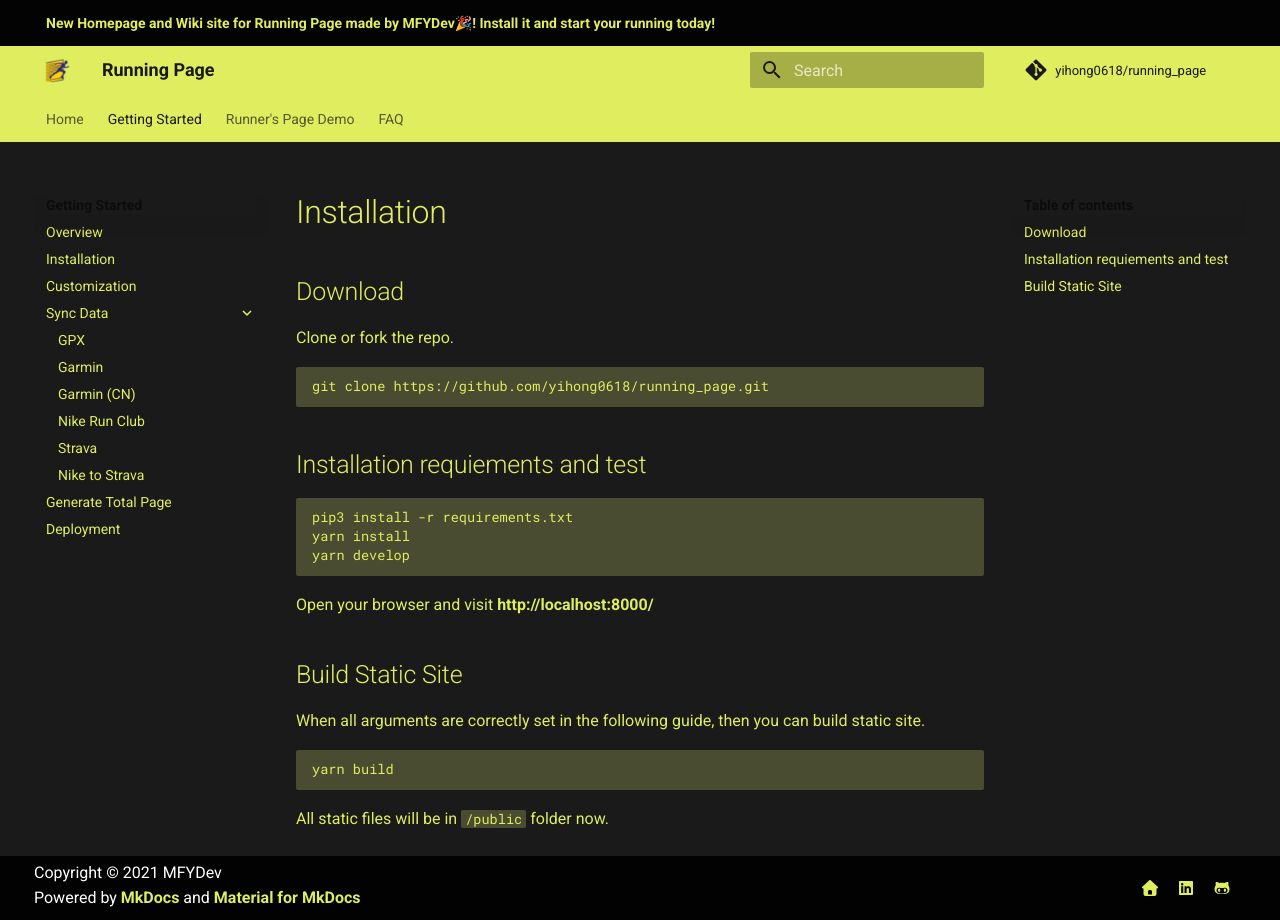
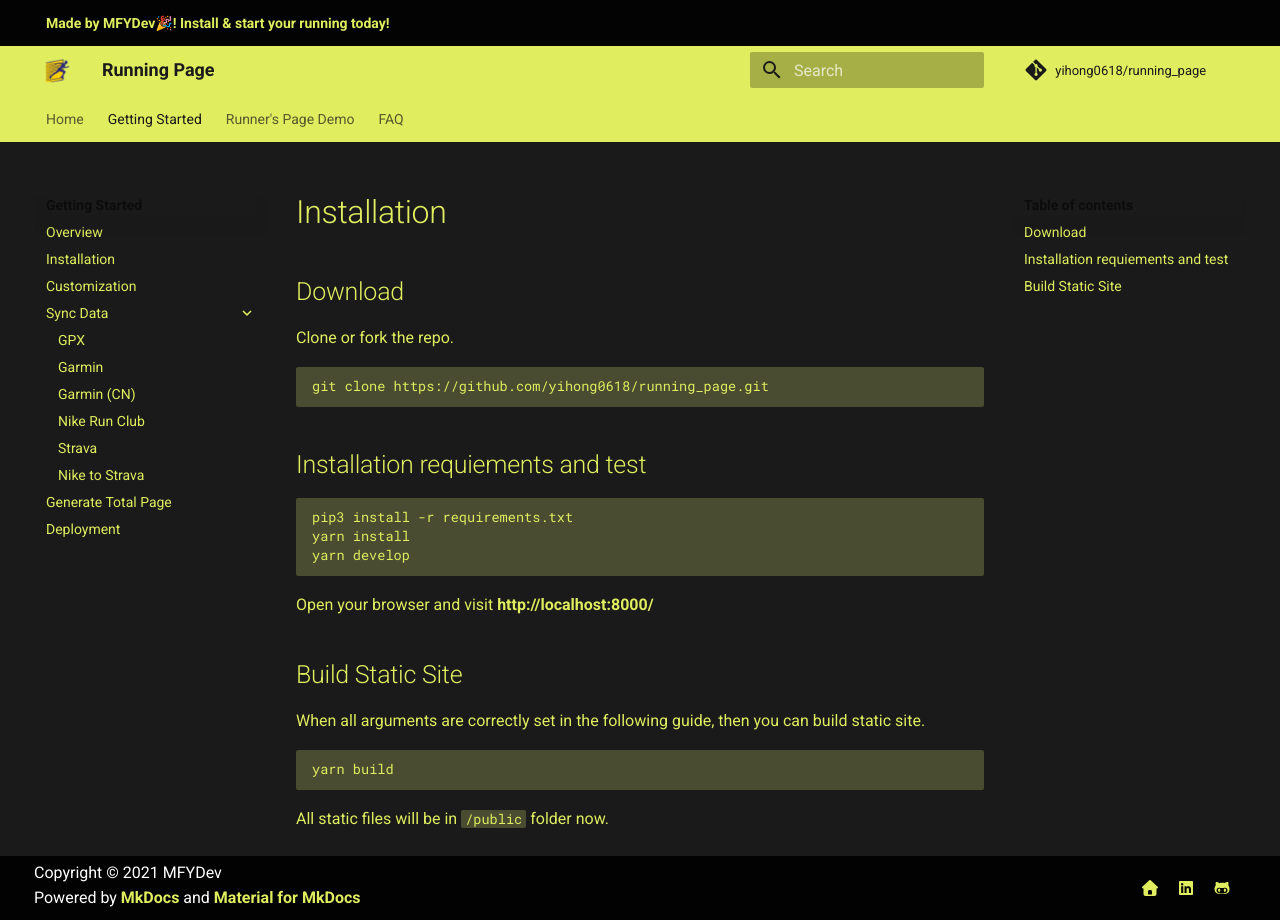
Before and after one commit to MFYDev/Running-Page-Wiki, an MkDocs documentation site: the page built from docs/installation.md, in a window 1280 px wide. Built offline with MkDocs 1.6.1 and Material for MkDocs 9.7.7, drawn with Linux system fonts in a browser that asks for light colours; comment, search, counter and statistics services are not loaded.

Commit message:
Make it fit mobile view

```diff
--- a/docs/overrides/main.html
+++ b/docs/overrides/main.html
@@ -22,7 +22,7 @@
 {% block announce %}
 
   <style>.md-announce a,.md-announce a:focus,.md-announce a:hover{color:currentColor}.md-announce strong{white-space:nowrap}.md-announce .twitter{margin-left:.2em;color:#00acee}</style>
-    <a href="https://github.com/mfydev/running-page-wiki"><strong>New Homepage and Wiki site for Running Page made by MFYDev🎉! Install it and start your running today!</strong>
+    <a href="https://github.com/mfydev/running-page-wiki"><strong>Made by MFYDev🎉! Install & start your running today!</strong>
     </a>
 {% endblock %}
 
```
